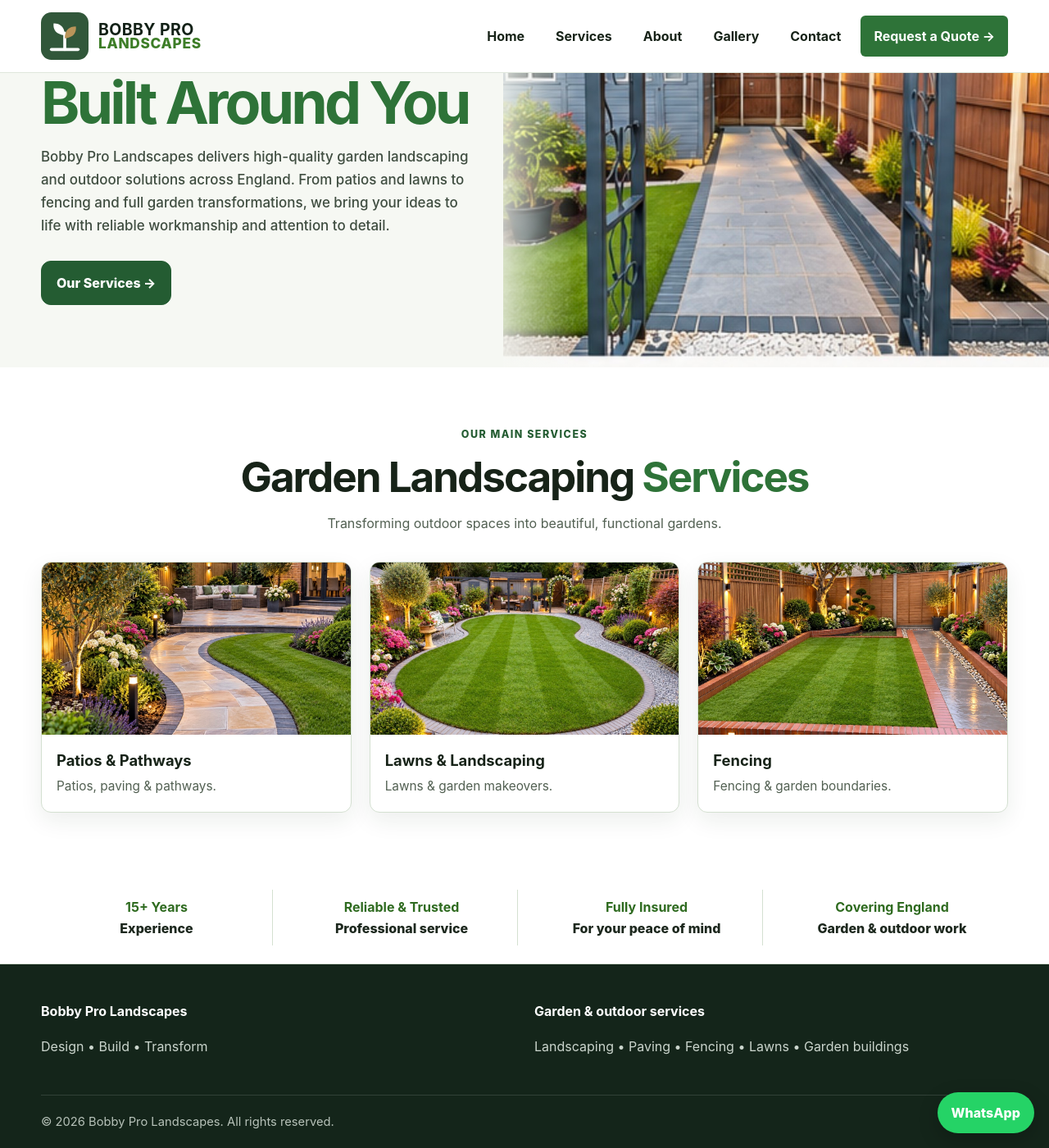
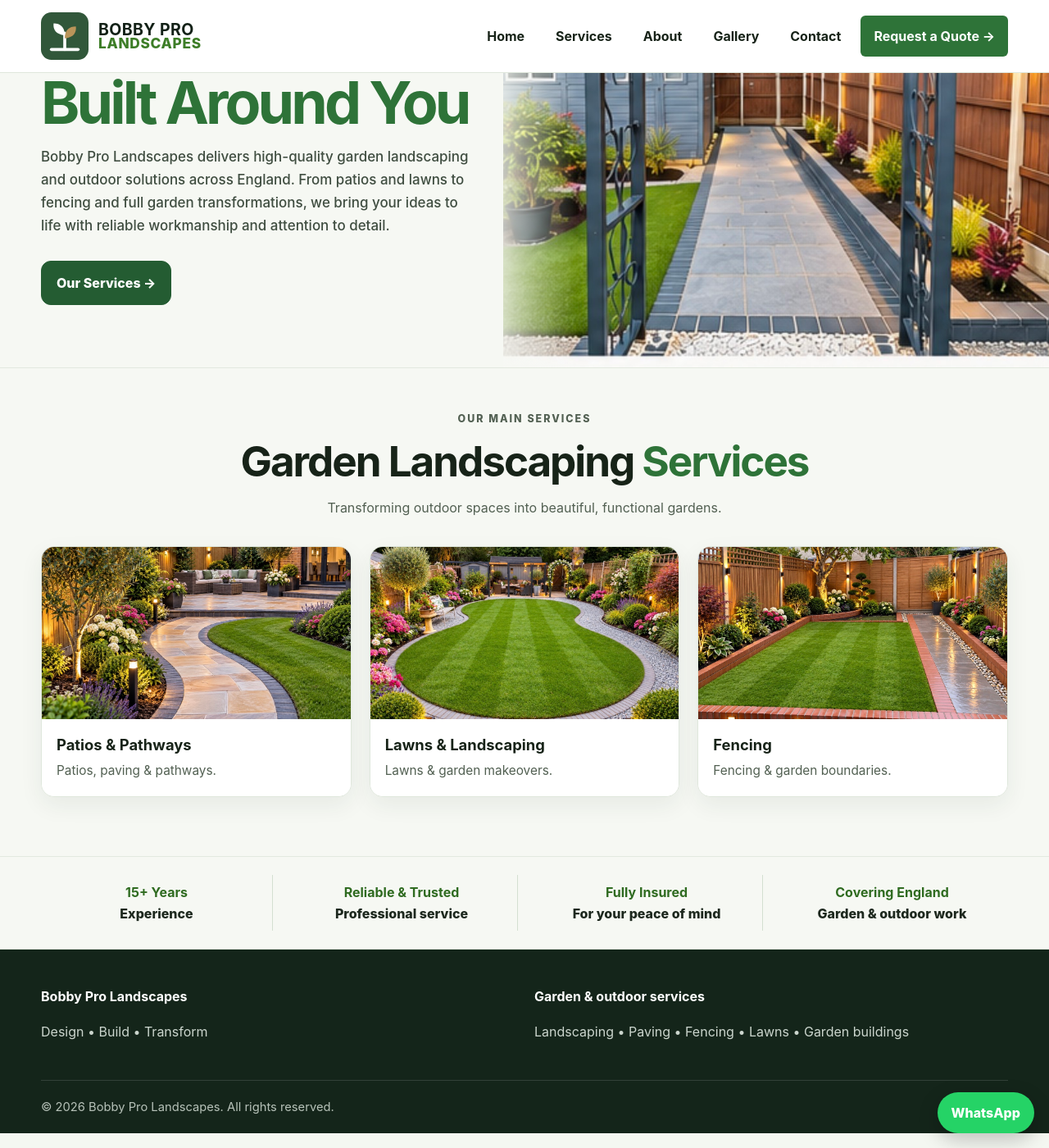
Before and after one commit to arsalanbobby/Bobby-Pro-Landscapes, a Jekyll site: the page built from index.md, in a window 1280 px wide and 1400 px high, scrolled down 293 px. Shown: the whole window at 82% size. Built offline with Jekyll 4.4.1, drawn with Linux system fonts in a browser that asks for light colours.

Commit message:
Blend homepage hero and services styling

```diff
--- a/assets/css/style.css
+++ b/assets/css/style.css
@@ -238,3 +238,42 @@ a{color:inherit}
   .polished-service-grid{grid-template-columns:1fr}
   .polished-service-photo{height:230px}
 }
+
+
+/* Blend homepage hero and services into one visual system */
+.landscape-services-home{
+  background:#f6f8f3;
+  padding-top:52px;
+  border-top:1px solid #e3e9df;
+}
+.landscape-services-home .container{
+  max-width:1180px;
+}
+.landscape-services-home .eyebrow{
+  color:#526052;
+  letter-spacing:.16em;
+}
+.landscape-services-home h2{
+  color:#172318;
+}
+.landscape-services-home .green-text{
+  color:#2e7338;
+}
+.landscape-services-home .section-intro{
+  color:#526052;
+}
+.polished-service-card{
+  border:1px solid #dfe7dc;
+  border-radius:16px;
+  box-shadow:0 10px 28px rgba(33,58,38,.07);
+}
+.polished-service-body{
+  background:#fff;
+}
+.polished-service-body h3{
+  color:#172318;
+}
+.landscape-trust{
+  background:#f6f8f3;
+  border-top:1px solid #e3e9df;
+}
```
